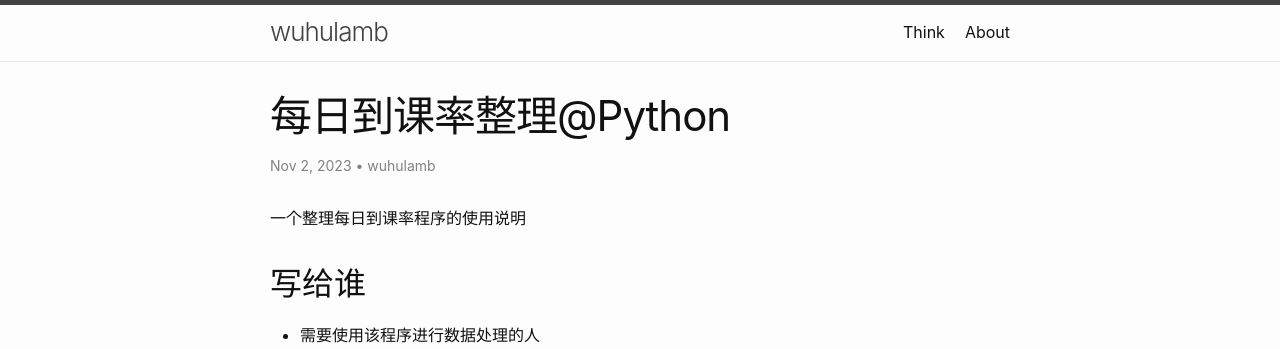
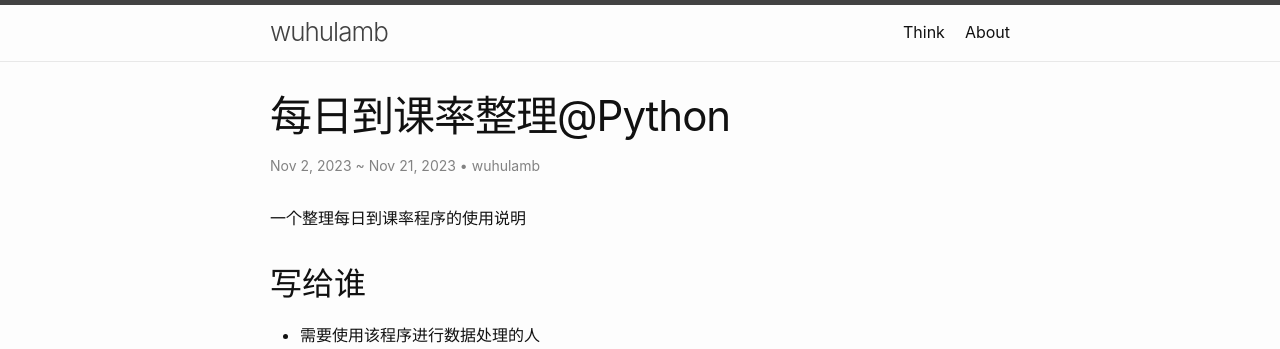
Before and after one commit to wuhulamb/old-blog-site, a Jekyll site: the page built from _posts/2023-11-02-Data-Process-by-Python.md, in a window 1280 px wide and 900 px high. Shown: the top 349 px of the window. Built offline with Jekyll 4.4.1, drawn with Linux system fonts in a browser that asks for light colours.

Commit message:
add modified_date

```diff
--- a/_posts/2023-11-02-Data-Process-by-Python.md
+++ b/_posts/2023-11-02-Data-Process-by-Python.md
@@ -1,7 +1,8 @@
 ---
-title: 每日到课率整理@Python
+title: "每日到课率整理@Python"
 author: wuhulamb
-date: 2023-11-02 18:53
+date: 2023-11-02 18:53:00 +0800
+modified_date: 2023-11-21 15:30:00 +0800
 place: 兰大，榆中，教室
 ---
 一个整理每日到课率程序的使用说明
```
